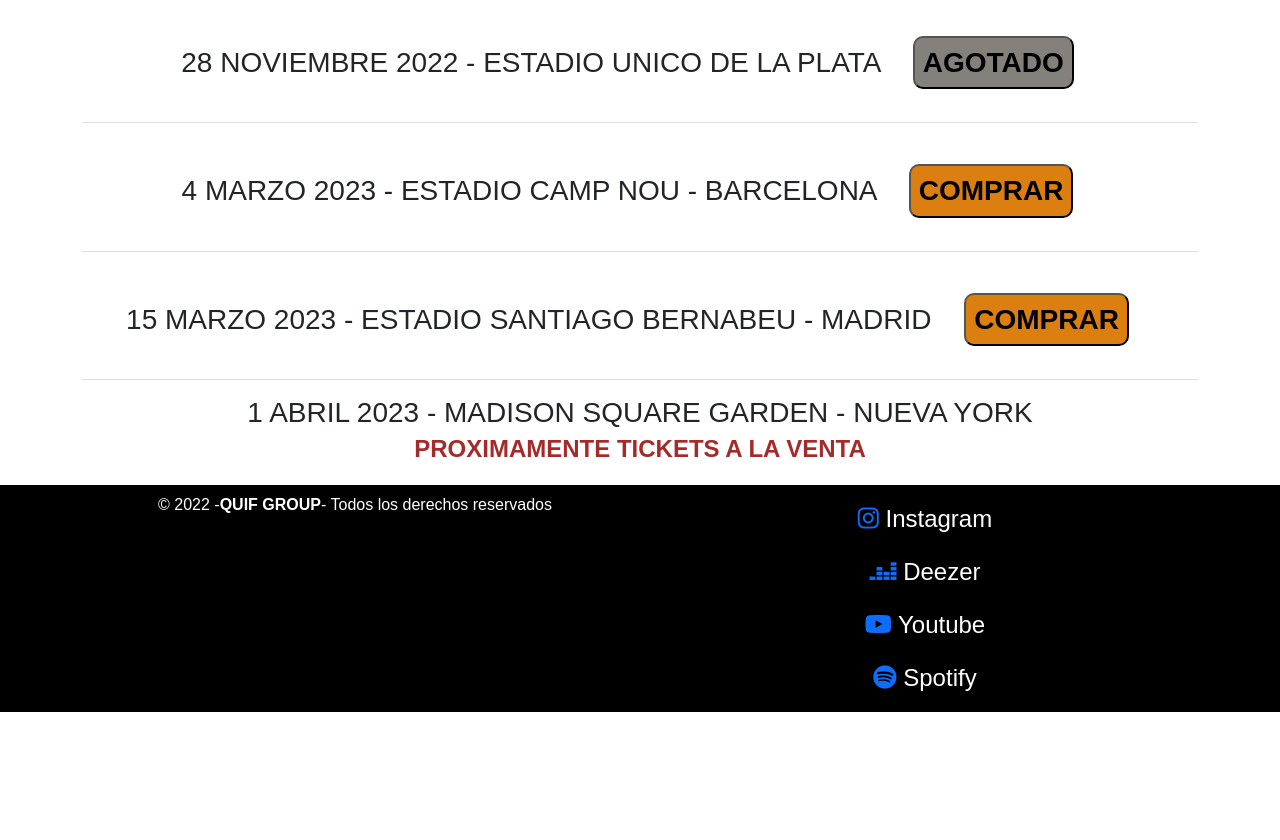
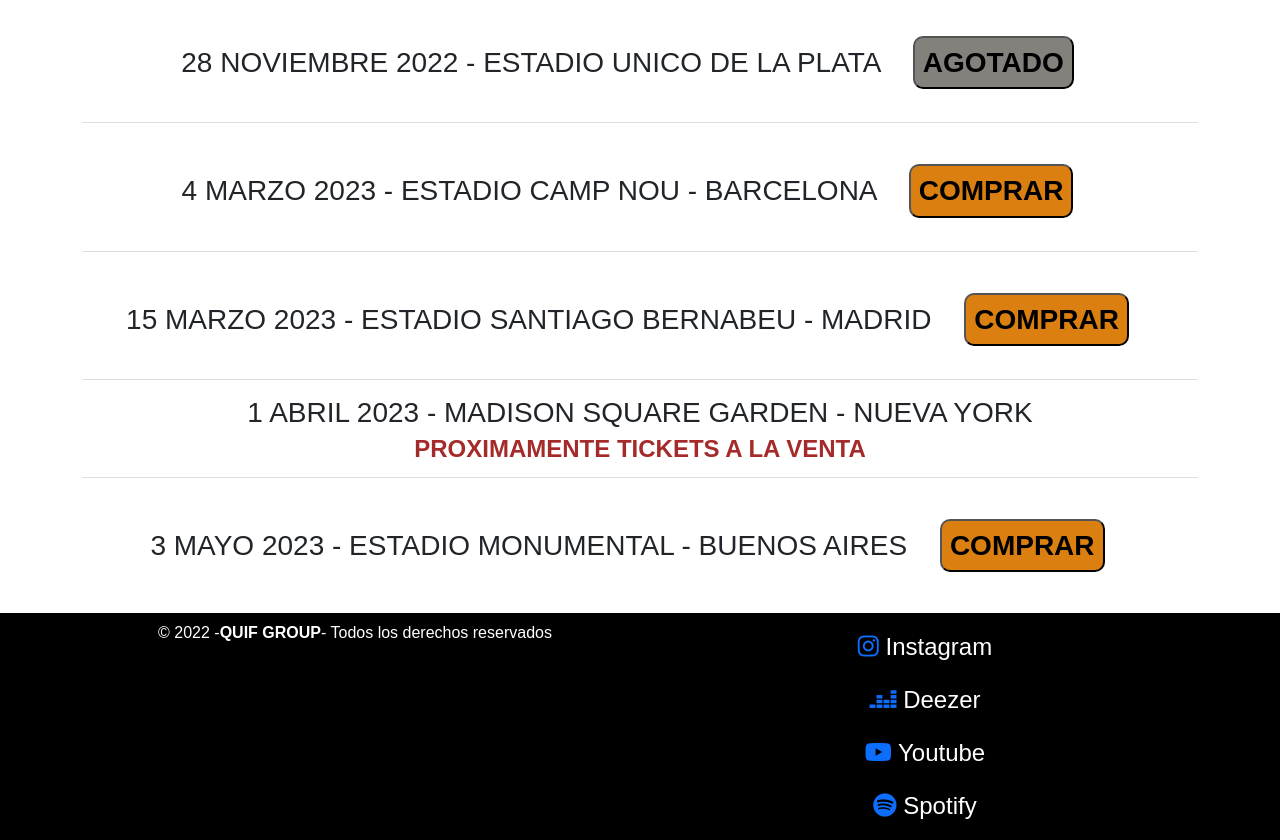
Before and after one commit to hernandeznico/EntregaFinal-Hernandez, a plain HTML site: page index.html in a window 1280 px wide. Shown: the part 1136-1976 px from the top of the page. Before the commit the page ends 1848 px from the top, so only its background shows below. Drawn offline with Linux system fonts and the light colour scheme.

Commit message:
Version Final

```diff
--- a/index.html
+++ b/index.html
@@ -8,7 +8,7 @@
   <link rel="stylesheet" href="./css/bootstrap.css">
   <link rel="stylesheet" href="./css/styles.css">
   <script src="https://kit.fontawesome.com/378c4dd163.js" crossorigin="anonymous"></script>
-  <meta name="description" content="Informate sobre el mundo de la musica y del mejor grupo de Rap Argentino">
+  <meta name="description" content="Informate sobre el mundo de la musica y cuando toca el mejor grupo de Rap Argentino">
 
   <title>QUIF - INICIO</title>
 </head>
@@ -128,6 +128,9 @@
         <li class="h3 list-group-item">1 ABRIL 2023 - MADISON SQUARE GARDEN - NUEVA YORK <h4
             class="proximamente fw-bold">PROXIMAMENTE TICKETS A LA VENTA</h4>
         </li>
+        <li class="h3 list-group-item">3 MAYO 2023 - ESTADIO MONUMENTAL - BUENOS AIRES <button type="button"
+          class="boton__comprar fw-bold">COMPRAR</button></li>
+
       </ol>
     </div>
 
```
Also changed, not shown: pages/contacto.html (+1 -1 lines).
